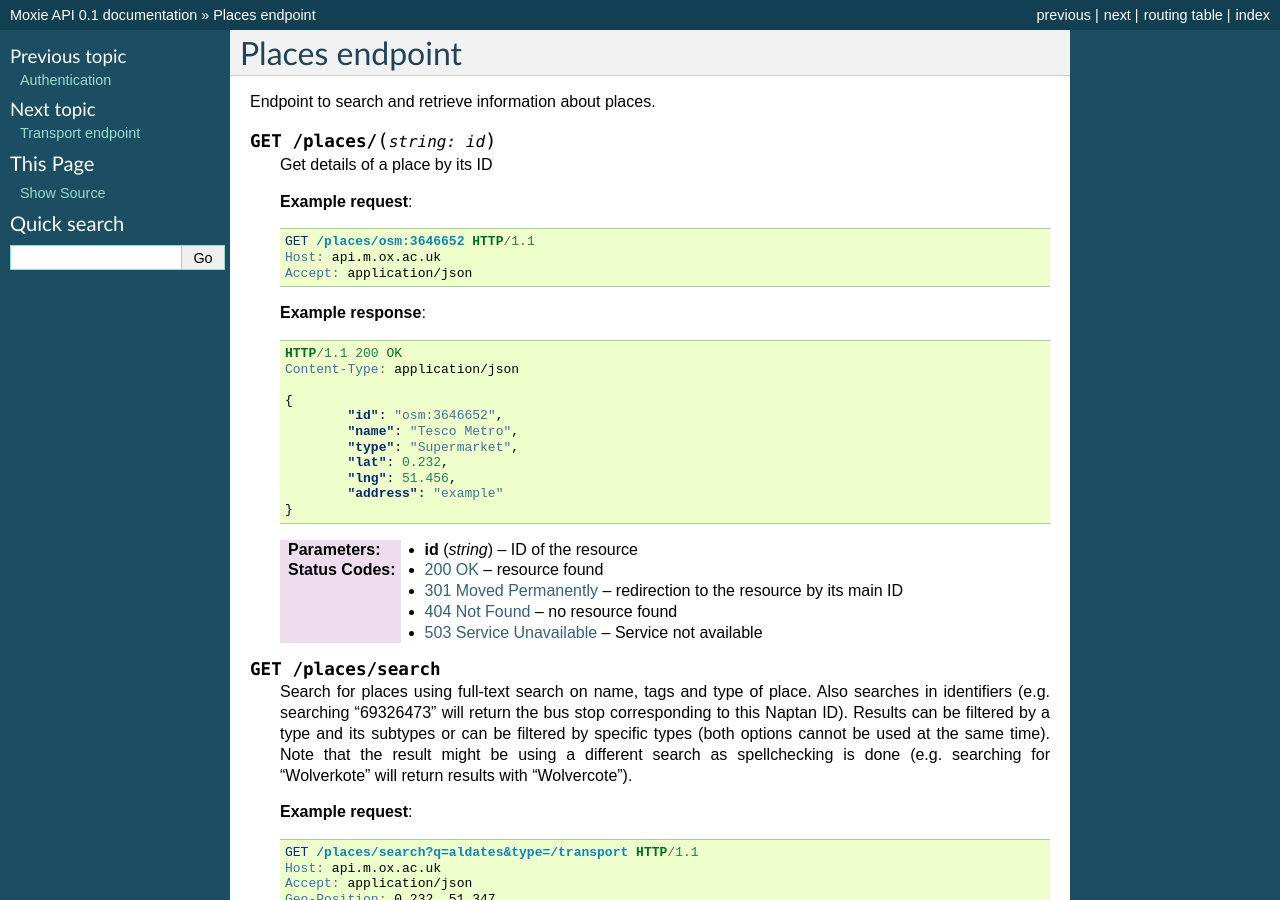
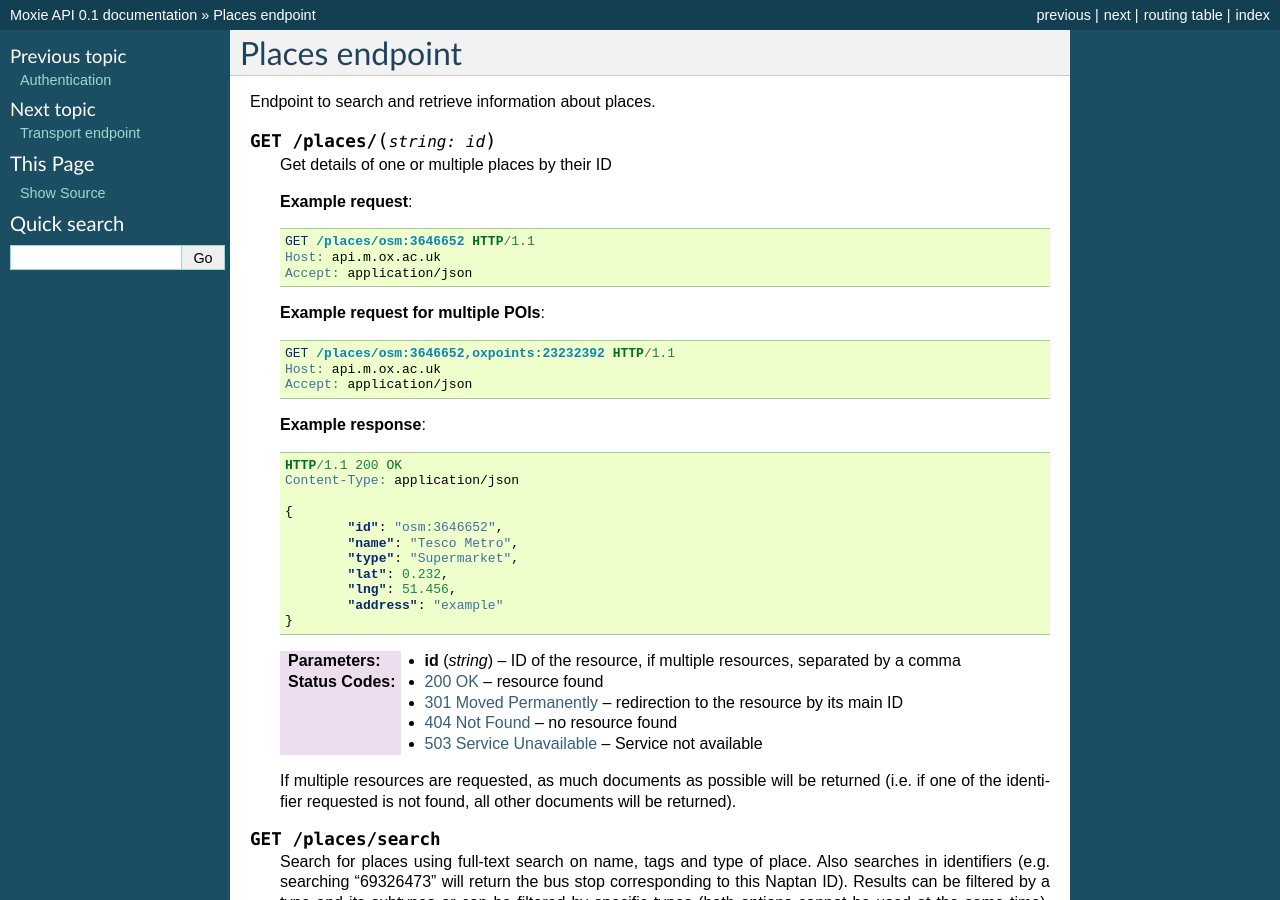
Before and after one commit to martinfilliau/moxie, a Sphinx documentation site: the page built from docs/source/http_api/endpoints/places.rst, in a window 1280 px wide and 900 px high. Built offline with Sphinx 7.4.7, drawn with Linux system fonts in a browser that asks for light colours.

Commit message:
Added some documentation

```diff
--- a/docs/source/http_api/endpoints/places.rst
+++ b/docs/source/http_api/endpoints/places.rst
@@ -5,13 +5,21 @@ Endpoint to search and retrieve information about places.
 
 .. http:get:: /places/(string:id)
 
-    Get details of a place by its ID
+    Get details of one or multiple places by their ID
 
     **Example request**:
 
     .. sourcecode:: http
 
 		GET /places/osm:3646652 HTTP/1.1
+		Host: api.m.ox.ac.uk
+		Accept: application/json
+
+    **Example request for multiple POIs**:
+
+    .. sourcecode:: http
+
+		GET /places/osm:3646652,oxpoints:23232392 HTTP/1.1
 		Host: api.m.ox.ac.uk
 		Accept: application/json
 
@@ -31,13 +39,16 @@ Endpoint to search and retrieve information about places.
 			"address": "example"
 		}
 
-    :param id: ID of the resource
+    :param id: ID of the resource, if multiple resources, separated by a comma
     :type id: string
 
     :statuscode 200: resource found
     :statuscode 301: redirection to the resource by its main ID
     :statuscode 404: no resource found
     :statuscode 503: Service not available
+
+    If multiple resources are requested, as much documents as possible will be returned (i.e. if one of
+    the identifier requested is not found, all other documents will be returned).
 
 .. http:get:: /places/search
 
```
